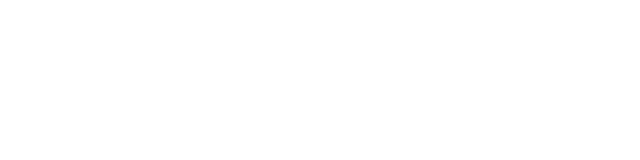
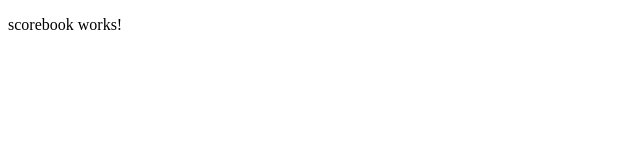
Before and after one commit to theachyutkadam/Crick-Angular, an Angular app: page /scorebook in a window 1280 px wide. Shown: the top 160 px of the page, without its empty margins (0-640 px from the left). Built offline with nearby package versions, Linux system fonts and the light colour scheme.

Commit message:
Remove unwated components

```diff
--- a/src/app/app.module.ts
+++ b/src/app/app.module.ts
@@ -6,8 +6,6 @@ import { AppComponent } from './app.component';
 import { LoginComponent } from './components/login/login.component';
 import { RegistrationsComponent } from './components/registrations/registrations.component';
 import { DashboardComponent } from './components/dashboard/dashboard.component';
-import { FooterComponent } from './components/common/footer/footer.component';
-import { HeaderComponent } from './components/common/header/header.component';
 import { ScorebookComponent } from './components/scorebook/scorebook.component';
 
 @NgModule({
@@ -16,8 +14,6 @@ import { ScorebookComponent } from './components/scorebook/scorebook.component';
     LoginComponent,
     RegistrationsComponent,
     DashboardComponent,
-    FooterComponent,
-    HeaderComponent,
     ScorebookComponent
   ],
   imports: [
--- a/src/app/components/common/footer/footer.component.html
+++ /dev/null
@@ -1,13 +0,0 @@
-    <!--end wrapper-->
-    <!-- Bootstrap JS -->
-    <script src="assets/js/bootstrap.bundle.min.js"></script>
-    <!--plugins-->
-    <script src="assets/js/jquery.min.js"></script>
-    <script src="assets/plugins/simplebar/js/simplebar.min.js"></script>
-    <script src="assets/plugins/metismenu/js/metisMenu.min.js"></script>
-    <script src="assets/plugins/perfect-scrollbar/js/perfect-scrollbar.js"></script>
-    <!--Password show & hide js -->
-    <!--app JS-->
-    <script src="assets/js/app.js"></script>
-  </body>
-</html>
--- a/src/app/components/common/header/header.component.html
+++ /dev/null
@@ -1,28 +0,0 @@
-<!doctype html>
-<html lang="en">
-  <head>
-    <!-- Required meta tags -->
-    <meta charset="utf-8">
-    <meta name="viewport" content="width=device-width, initial-scale=1">
-    <!--favicon-->
-    <link rel="icon" href="assets/images/favicon-32x32.png" type="image/png" />
-    <!--plugins-->
-    <link href="assets/plugins/simplebar/css/simplebar.css" rel="stylesheet" />
-    <link href="assets/plugins/perfect-scrollbar/css/perfect-scrollbar.css"
-      rel="stylesheet" />
-    <link href="assets/plugins/metismenu/css/metisMenu.min.css" rel="stylesheet" />
-    <!-- loader-->
-    <link href="assets/css/pace.min.css" rel="stylesheet" />
-    <script src="assets/js/pace.min.js"></script>
-    <!-- Bootstrap CSS -->
-    <link href="/src/assets/css/bootstrap.min.css" rel="stylesheet">
-    <link href="/src/assets/css/bootstrap-extended.css" rel="stylesheet">
-    <link
-      href="https://fonts.googleapis.com/css2?family=Roboto:wght@400;500&amp;display=swap"
-      rel="stylesheet">
-    <link rel="stylesheet" href="/src/assets/css/app.css" rel="stylesheet">
-    <link href="assets/css/icons.css" rel="stylesheet">
-    <title> Cricket Theme </title>
-  </head>
-
-  <body>
```
Also changed, not shown: src/app/components/common/footer/footer.component.ts (deleted, +0 -10 lines), src/app/components/common/header/header.component.ts (deleted, +0 -10 lines), src/app/components/common/footer/footer.component.css (deleted), src/app/components/common/header/header.component.css (deleted), 2 other files (tests, documents, lock files or other folders).
